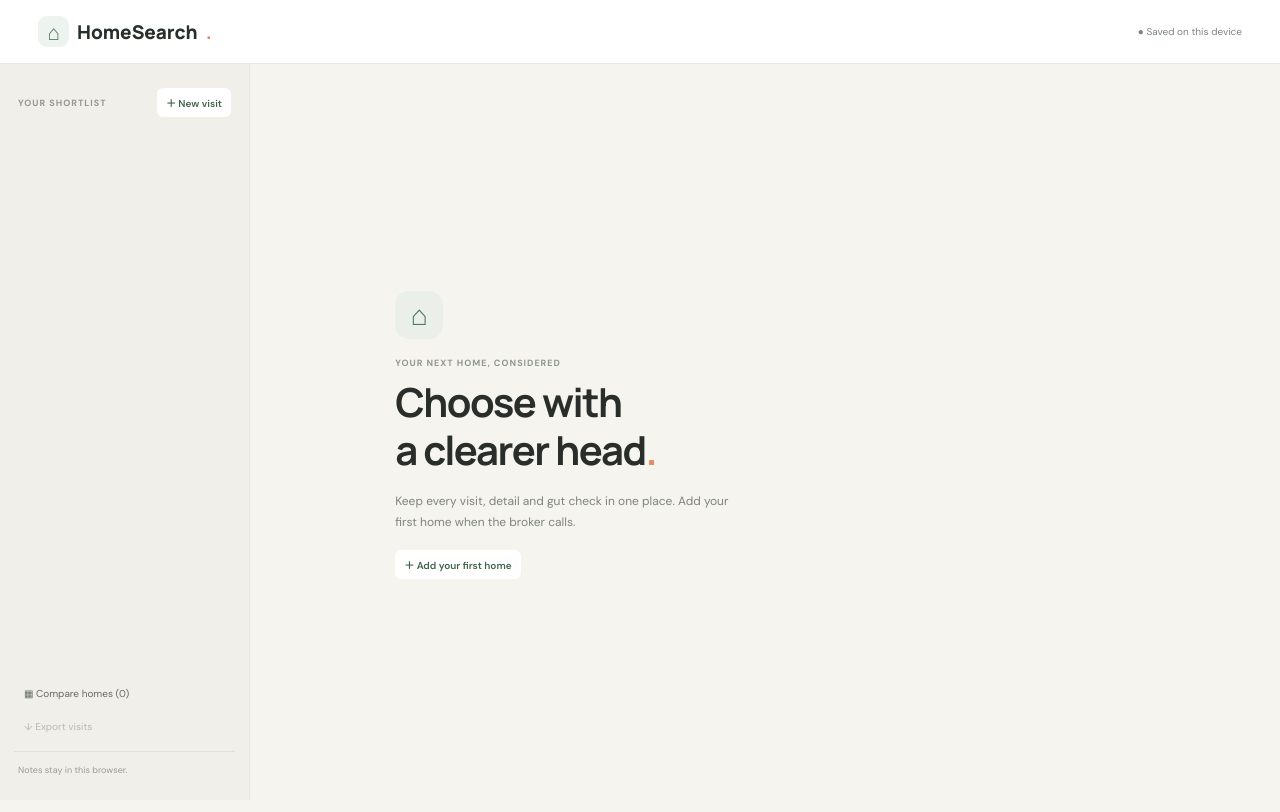
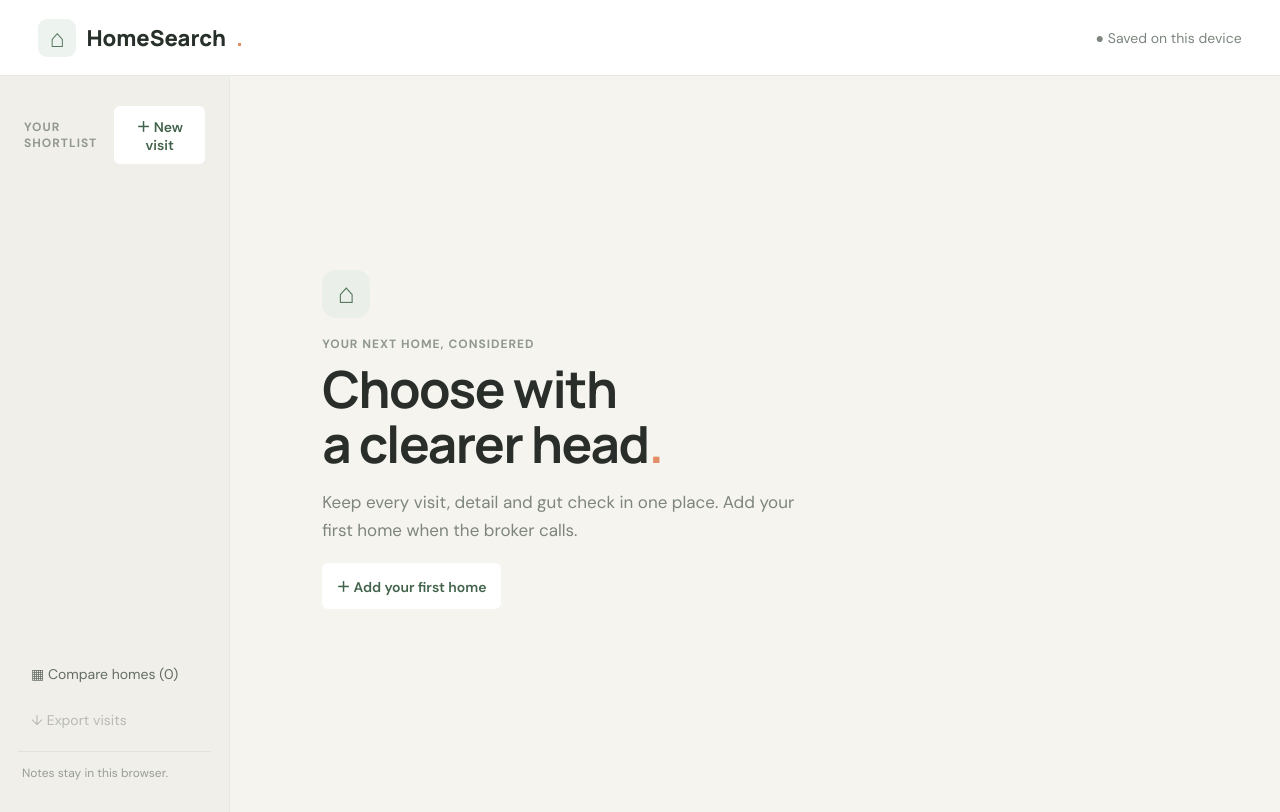
Before and after one commit to mv92git/HomeSearch, a React (Vite) app: page / in a window 1280 px wide. Built offline with nearby package versions, Linux system fonts and the light colour scheme.

Commit message:
Use Motion and load tablet styles
Wrap App component in MotionConfig for animations.

```diff
--- a/src/main.tsx
+++ b/src/main.tsx
@@ -1 +1,22 @@
-import React from 'react'; import {createRoot} from 'react-dom/client'; import App from './App'; import './style.css'; import './mobile.css'; createRoot(document.getElementById('root')!).render(<React.StrictMode><App/></React.StrictMode>);
+import React from 'react';
+import { createRoot } from 'react-dom/client';
+import { MotionConfig, motion } from 'motion/react';
+import App from './App';
+import './style.css';
+import './mobile.css';
+import './layout.css';
+
+createRoot(document.getElementById('root')!).render(
+  <React.StrictMode>
+    <MotionConfig reducedMotion="user">
+      <motion.div
+        className="app-motion"
+        initial={{ opacity: 0, y: 8 }}
+        animate={{ opacity: 1, y: 0 }}
+        transition={{ duration: 0.18, ease: 'easeOut' }}
+      >
+        <App />
+      </motion.div>
+    </MotionConfig>
+  </React.StrictMode>,
+);
```
